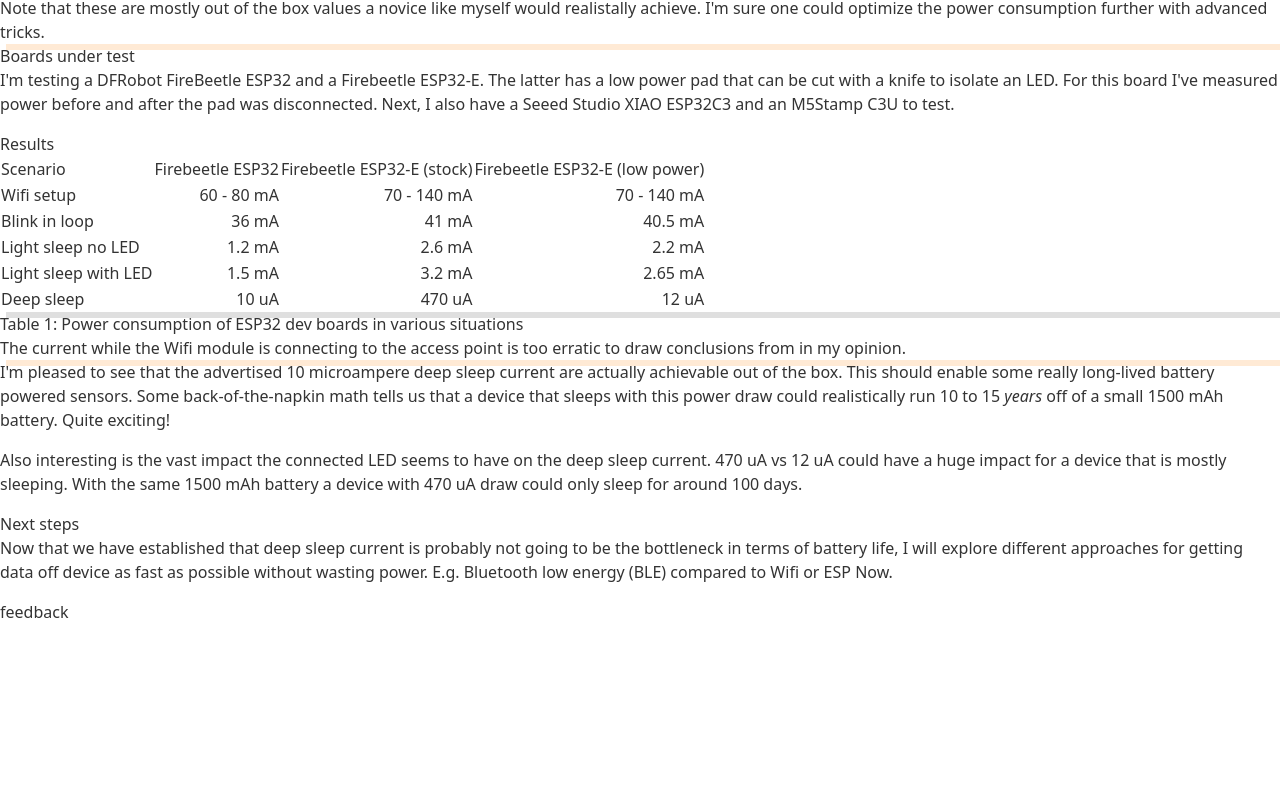
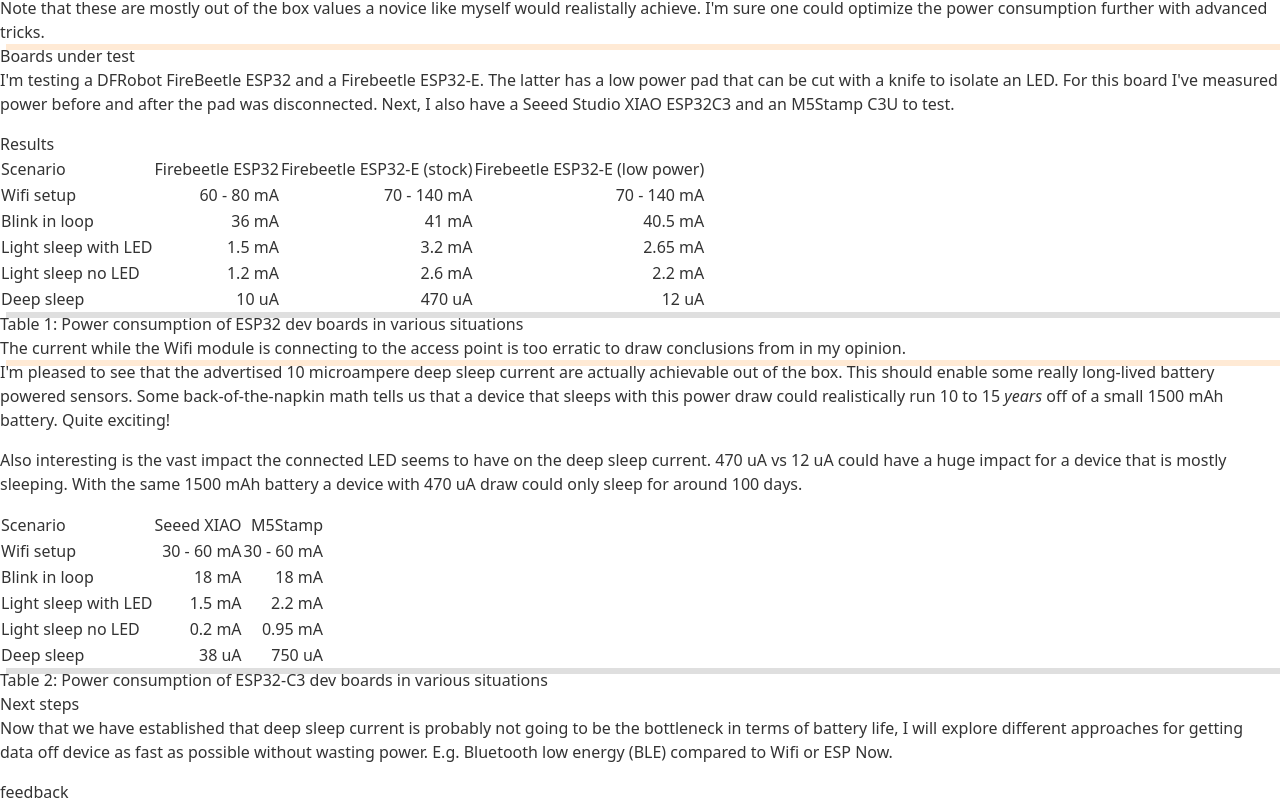
Before and after one commit to beingflo/marending.dev, a SvelteKit app: page /notes/esp-power in a window 1280 px wide. Shown: the part 644-1448 px from the top of the page. Before the commit the page ends 1268 px from the top, so only its background shows below. Built offline with nearby package versions, Linux system fonts and the light colour scheme.

Commit message:
[esp-power] Add results for c3 boards

```diff
--- a/src/routes/notes/esp-power/+page.svelte
+++ b/src/routes/notes/esp-power/+page.svelte
@@ -3,7 +3,8 @@
 	import Note from '$lib/components/Note.svelte';
 	import P from '$lib/components/P.svelte';
 	import Title from '$lib/components/Title.svelte';
-	import Results from './results-table.svelte';
+	import ResultsFirebeetle from './results-table-firebeetle.svelte';
+	import ResultsC3 from './results-table-c3.svelte';
 	import Info from '$lib/components/Info.svelte';
 	import A from '$lib/components/A.svelte';
 </script>
@@ -67,7 +68,7 @@
 			href="https://shop.m5stack.com/products/m5stamp-c3u-mate-with-pin-headers">M5Stamp C3U</A> to test.
 	</P>
 	<H2>Results</H2>
-	<Results />
+	<ResultsFirebeetle />
 	<Info
 		>The current while the Wifi module is connecting to the access point is too erratic to draw
 		conclusions from in my opinion.</Info>
@@ -82,6 +83,7 @@
 		470 uA vs 12 uA could have a huge impact for a device that is mostly sleeping. With the same
 		1500 mAh battery a device with 470 uA draw could only sleep for around 100 days.
 	</P>
+	<ResultsC3 />
 	<H2>Next steps</H2>
 	<P
 		>Now that we have established that deep sleep current is probably not going to be the bottleneck
--- /dev/null
+++ b/src/routes/notes/esp-power/results-table-c3.svelte
@@ -0,0 +1,46 @@
+<div class="shadow mt-4 border border-black dark:border-white p-4 lg:-mx-4">
+	<table class="w-full">
+		<tr class="border-b border-black dark:border-white">
+			<th align="left">Scenario</th>
+			<th align="right">Seeed XIAO</th>
+			<th align="right">M5Stamp</th>
+		</tr>
+		<tr>
+			<td align="left">Wifi setup</td>
+			<td align="right">30 - 60 mA</td>
+			<td align="right">30 - 60 mA</td>
+		</tr>
+		<tr>
+			<td align="left">Blink in loop</td>
+			<td align="right">18 mA</td>
+			<td align="right">18 mA</td>
+		</tr>
+		<tr>
+			<td align="left">Light sleep with LED</td>
+			<td align="right">1.5 mA</td>
+			<td align="right">2.2 mA</td>
+		</tr>
+		<tr>
+			<td align="left">Light sleep no LED</td>
+			<td align="right">0.2 mA</td>
+			<td align="right">0.95 mA</td>
+		</tr>
+		<tr>
+			<td align="left">Deep sleep</td>
+			<td align="right">38 uA</td>
+			<td align="right">750 uA</td>
+		</tr>
+	</table>
+</div>
+<div class="pt-4 pb-6 text-center text-gray-800 dark:text-gray-100 text-sm italic font-serif">
+	Table 2: Power consumption of ESP32-C3 dev boards in various situations
+</div>
+
+<style>
+	th {
+		font-weight: normal;
+	}
+	.shadow {
+		box-shadow: 6px 6px 0 #00000020;
+	}
+</style>
--- a/src/routes/notes/esp-power/results-table.svelte
+++ b/src/routes/notes/esp-power/results-table-firebeetle.svelte
@@ -19,16 +19,16 @@
 			<td align="right">40.5 mA</td>
 		</tr>
 		<tr>
+			<td align="left">Light sleep with LED</td>
+			<td align="right">1.5 mA</td>
+			<td align="right">3.2 mA</td>
+			<td align="right">2.65 mA</td>
+		</tr>
+		<tr>
 			<td align="left">Light sleep no LED</td>
 			<td align="right">1.2 mA</td>
 			<td align="right">2.6 mA</td>
 			<td align="right">2.2 mA</td>
-		</tr>
-		<tr>
-			<td align="left">Light sleep with LED</td>
-			<td align="right">1.5 mA</td>
-			<td align="right">3.2 mA</td>
-			<td align="right">2.65 mA</td>
 		</tr>
 		<tr>
 			<td align="left">Deep sleep</td>
```
